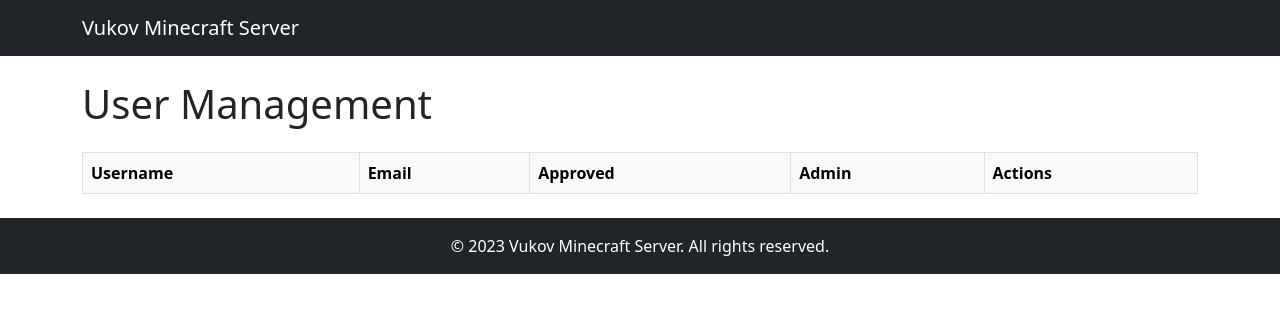
After one commit to aleksandarristic/mc_dash, a FastAPI app: template app/templates/admin_users.html in a window 1280 px wide. The commit adds this page. Shown: the top 313 px of the page. Run offline with FastAPI, Linux system fonts and the light colour scheme; the template is opened without the code that fills it, so the values that code supplies are empty.

Commit message:
Iter commit

```diff
--- /dev/null
+++ b/app/templates/admin_users.html
@@ -0,0 +1,61 @@
+{% extends "base.html" %}
+
+{% block title %}Manage Users{% endblock %}
+
+{% block content %}
+<h1 class="mb-4">User Management</h1>
+
+<table class="table table-bordered table-hover align-middle">
+  <thead class="table-light">
+    <tr>
+      <th>Username</th>
+      <th>Email</th>
+      <th>Approved</th>
+      <th>Admin</th>
+      <th>Actions</th>
+    </tr>
+  </thead>
+  <tbody>
+    {% for user in users %}
+    <tr>
+      <td>{{ user.username }}</td>
+      <td>{{ user.email }}</td>
+      <td>{{ "✅" if user.is_approved else "❌" }}</td>
+      <td>{{ "👑" if user.is_admin else "" }}</td>
+      <td>
+
+        <button class="btn btn-sm btn-outline-secondary me-1"
+                onclick="toggleUserFlag({{ user.id }}, 'is_approved')">
+                {% if user.is_approved %}❌ Revoke{% else %}✅ Approve{% endif %}
+        </button>
+
+        <button class="btn btn-sm btn-outline-warning"
+                onclick="toggleUserFlag({{ user.id }}, 'is_admin')">
+                {% if user.is_admin %}🧍 Demote{% else %}👑 Promote{% endif %}
+        </button>
+      </td>
+      <td>
+        <form method="post" action="/admin/delete/{{ user.id }}" class="d-inline">
+          <button class="btn btn-sm btn-danger">Delete</button>
+        </form>
+      </td>
+    </tr>
+    {% endfor %}
+  </tbody>
+</table>
+{% endblock %}
+
+{% block script %}
+<script>
+    async function toggleUserFlag(userId, field) {
+      const response = await fetch(`/admin/toggle/${userId}/${field}`, {
+        method: "POST",
+      });
+      if (response.ok) {
+        window.location.reload();
+      } else {
+        alert("Failed to update user.");
+      }
+    }
+    </script>
+{% endblock %}
--- a/app/templates/base.html
+++ b/app/templates/base.html
@@ -11,9 +11,9 @@
     <div class="container d-flex justify-content-between align-items-center">
         <a class="navbar-brand" href="/">Vukov Minecraft Server</a>
 
-        {% if request.session.user_id and user %}
+        {% if request.session.user_id and current_user %}
         <div class="d-flex align-items-center text-white">
-            <span class="me-3">👋 Welcome, <strong>{{ user.username }}</strong></span>
+            <span class="me-3">👋 Welcome, <strong>{{ current_user.username }}</strong></span>
             <form method="get" action="/logout" onsubmit="return confirmLogout();" class="d-inline m-0">
                 <button type="submit" class="btn btn-sm btn-outline-light">Logout</button>
             </form>
@@ -26,6 +26,10 @@
     {% block content %}{% endblock %}
 </div>
 
+
+    <footer class="bg-dark text-white text-center py-3 mt-4">
+        <p class="mb-0">© 2023 Vukov Minecraft Server. All rights reserved.</p>
+    </footer>
     <script>
         function confirmLogout() {
             return confirm("Are you sure you want to log out?");
@@ -33,5 +37,8 @@
     </script>
 
     <script src="https://cdn.jsdelivr.net/npm/bootstrap@5.3.0/dist/js/bootstrap.bundle.min.js"></script>
+    {% block script %}
+    {% endblock %}
+
 </body>
 </html>
```
Also changed, not shown: app/templates/admin.html (added, +13 -0 lines), app/views.py (+42 -13 lines). Lines whose indentation alone changed are shown as unchanged.
